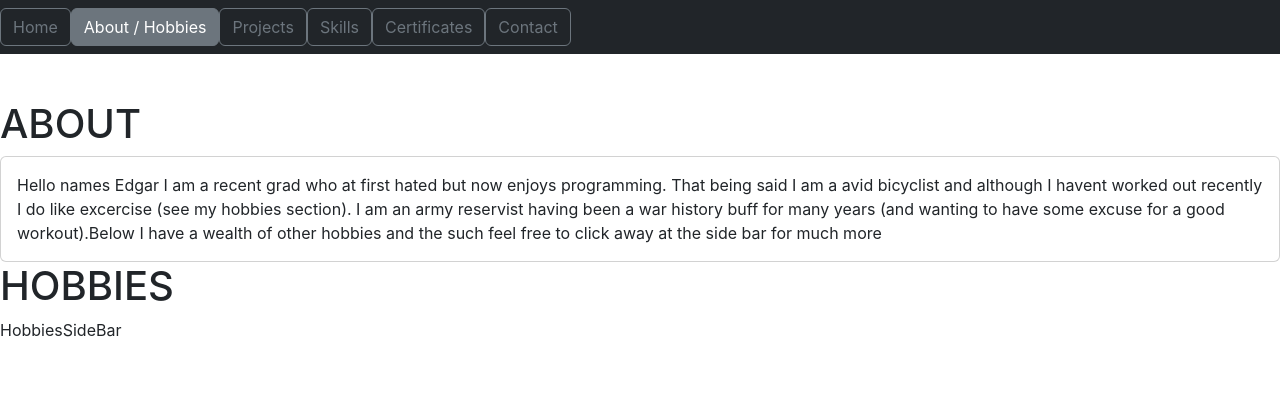
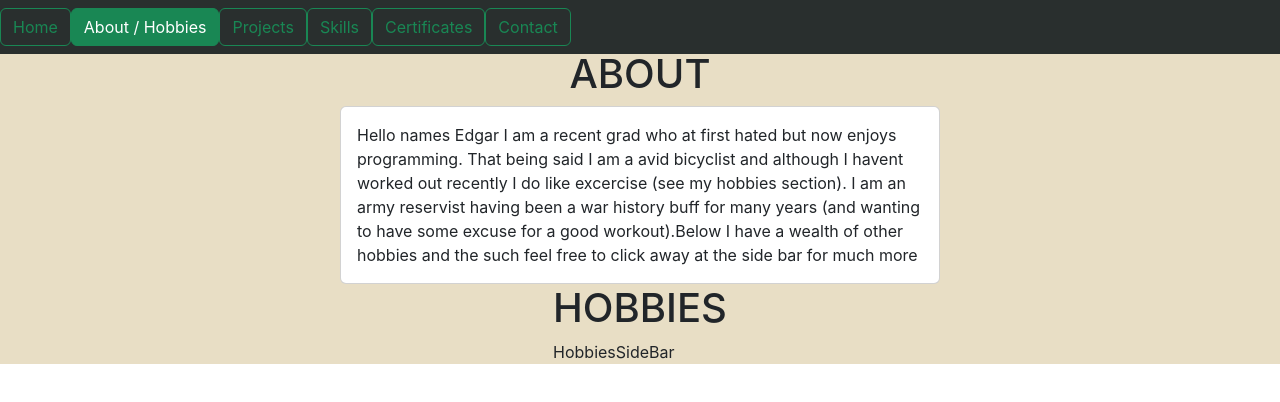
Before and after one commit to Eds-Dbug/profile2, a React (Create React App) app: page /hobbies in a window 1280 px wide. Shown: the top 402 px of the page. Built offline with nearby package versions, Linux system fonts and the light colour scheme.

Commit message:
add new color pallette and changes.

```diff
--- a/src/NavBar/ActiveNavBar.tsx
+++ b/src/NavBar/ActiveNavBar.tsx
@@ -1,12 +1,13 @@
 import React from 'react'
 import links from './Links'
 import { NavLink } from 'react-router-dom';
+import './styles/ActiveNavbar.scss';
 
 export default function ActiveNavBar() {
 
   const navMap = links.map((link: any) => {
     return (
-      <NavLink className="nav-padding btn btn-outline-secondary "
+      <NavLink className="nav-padding btn btn-outline-success "
 				 to={link.url}
 				 key={link.id}
       >
@@ -16,7 +17,7 @@ export default function ActiveNavBar() {
   })
 
   return (
-    <nav className="navbar navbar-expand-sm bg-dark fixed-top mb-4">
+    <nav className="navbar navbar-expand-sm fixed-top mb-4 main-navBar">
       <ul className="navbar-nav mr">
         {navMap}
       </ul>
--- /dev/null
+++ b/src/NavBar/styles/ActiveNavbar.scss
@@ -0,0 +1,5 @@
+@import '/src/variables.scss';
+
+.main-navBar {
+  background-color: $charleston-green;
+}
--- a/src/index.css
+++ b/src/index.css
@@ -1,3 +1,4 @@
+@import '/src/variables.scss';
 body {
   margin: 0;
   font-family: -apple-system, BlinkMacSystemFont, 'Segoe UI', 'Roboto', 'Oxygen',
@@ -5,6 +6,7 @@ body {
     sans-serif;
   -webkit-font-smoothing: antialiased;
   -moz-osx-font-smoothing: grayscale;
+
 }
 
 code {
--- /dev/null
+++ b/src/index.scss
@@ -0,0 +1,5 @@
+@import '/src/variables.scss';
+
+#root {
+  background-color: $bone;
+}
--- a/src/index.tsx
+++ b/src/index.tsx
@@ -2,6 +2,7 @@ import React from 'react';
 import ReactDOM from 'react-dom/client';
 //import reportWebVitals from './reportWebVitals.js';
 import App from './App';
+import './index.scss';
 
 
 const root = ReactDOM.createRoot(document.getElementById('root')!);
--- a/src/routes/Hobbies.tsx
+++ b/src/routes/Hobbies.tsx
@@ -1,12 +1,12 @@
 import React from 'react';
 import { Outlet } from 'react-router';
 import HobbiesSideBar from '../NavBar/Hobbies/HobbiesSideBar';
-import '../routes/HobbyRoutes/s';
+import '../routes/HobbyRoutes/styles/hobbies.scss';
 
 export default function Hobbies() {
   return (
-    <div className='Hobbies'>
-      <section className='Hobbies__about'>
+    <div className='Hobbies d-flex flex-column justify-content-center align-items-center'>
+      <section className='Hobbies__about d-flex flex-column  align-items-center'>
         <h1>ABOUT</h1>
         <div className='card'>
          <div className='card-body'>
--- a/src/routes/HobbyRoutes/styles/hobbies.scss
+++ b/src/routes/HobbyRoutes/styles/hobbies.scss
@@ -0,0 +1,9 @@
+@import '/src/variables.scss';
+
+.Hobbies {
+
+
+  &__about {
+    max-width: 600px;
+  }
+}
--- a/src/routes/styles/root.scss
+++ b/src/routes/styles/root.scss
@@ -1,4 +1,6 @@
+@import '/src/variables.scss';
+
 .root {
-  margin-top: 100px;
+  margin-top: 50px;
 
 }
--- /dev/null
+++ b/src/variables.scss
@@ -0,0 +1,33 @@
+
+
+/* SCSS HEX */
+$dark-olive-green: #616b48ff;
+$charleston-green: #292f2eff;
+$columbia-blue: #c7eafeff;
+$camel: #aa9664ff;
+$bone: #e8dec5ff;
+
+/* SCSS HSL */
+$dark-olive-green: hsla(77, 20%, 35%, 1);
+$charleston-green: hsla(170, 7%, 17%, 1);
+$columbia-blue: hsla(202, 96%, 89%, 1);
+$camel: hsla(43, 29%, 53%, 1);
+$bone: hsla(43, 43%, 84%, 1);
+
+/* SCSS RGB */
+$dark-olive-green: rgba(97, 107, 72, 1);
+$charleston-green: rgba(41, 47, 46, 1);
+$columbia-blue: rgba(199, 234, 254, 1);
+$camel: rgba(170, 150, 100, 1);
+$bone: rgba(232, 222, 197, 1);
+
+/* SCSS Gradient */
+$gradient-top: linear-gradient(0deg, #616b48ff, #292f2eff, #c7eafeff, #aa9664ff, #e8dec5ff);
+$gradient-right: linear-gradient(90deg, #616b48ff, #292f2eff, #c7eafeff, #aa9664ff, #e8dec5ff);
+$gradient-bottom: linear-gradient(180deg, #616b48ff, #292f2eff, #c7eafeff, #aa9664ff, #e8dec5ff);
+$gradient-left: linear-gradient(270deg, #616b48ff, #292f2eff, #c7eafeff, #aa9664ff, #e8dec5ff);
+$gradient-top-right: linear-gradient(45deg, #616b48ff, #292f2eff, #c7eafeff, #aa9664ff, #e8dec5ff);
+$gradient-bottom-right: linear-gradient(135deg, #616b48ff, #292f2eff, #c7eafeff, #aa9664ff, #e8dec5ff);
+$gradient-top-left: linear-gradient(225deg, #616b48ff, #292f2eff, #c7eafeff, #aa9664ff, #e8dec5ff);
+$gradient-bottom-left: linear-gradient(315deg, #616b48ff, #292f2eff, #c7eafeff, #aa9664ff, #e8dec5ff);
+$gradient-radial: radial-gradient(#616b48ff, #292f2eff, #c7eafeff, #aa9664ff, #e8dec5ff);
```
